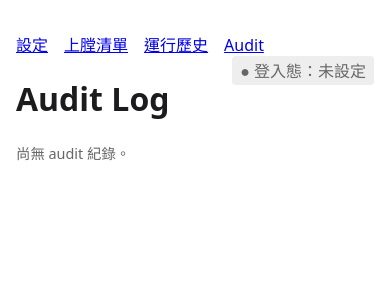
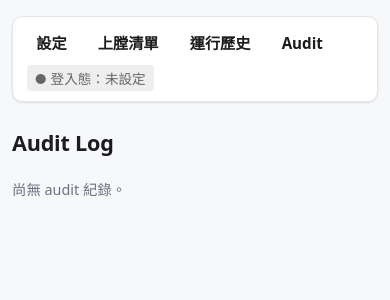
Before and after one commit to redredchen02-rgb/local-crawl-post-factory, a FastAPI app: page /audit in a window 390 px wide. Shown: the top 300 px of the page. Run offline with FastAPI, Linux system fonts and the light colour scheme.

Commit message:
feat(webui): extract stylesheet and redesign UI
Move inline styles to webui/static/app.css with a cleaner design language
(system fonts, single accent, cards, status pills, mobile-responsive nav/tables).
Add app.css reachability test.

```diff
--- /dev/null
+++ b/webui/static/app.css
@@ -0,0 +1,144 @@
+/* local-crawl-post-factory WebUI — single-user local tool.
+   Design language: system fonts, one accent, neutral grays, clear hierarchy,
+   mobile-friendly. Zero build, no UI framework. */
+
+:root {
+  --accent: #2563eb;
+  --accent-weak: #eff4ff;
+  --ink: #1c1c1e;
+  --muted: #6b7280;
+  --line: #e3e5e8;
+  --bg: #f7f8fa;
+  --card: #ffffff;
+  --ok: #0a7d32;
+  --ok-weak: #e7f6ec;
+  --error: #b00020;
+  --error-weak: #fdeaec;
+  --pending: #9a6700;
+  --pending-weak: #fdf3da;
+  --radius: 10px;
+  --shadow: 0 1px 2px rgba(16, 24, 40, .04), 0 1px 3px rgba(16, 24, 40, .06);
+}
+
+* { box-sizing: border-box; }
+
+body {
+  font-family: system-ui, -apple-system, "Segoe UI", "PingFang TC", "Microsoft JhengHei", sans-serif;
+  max-width: 860px;
+  margin: 0 auto;
+  padding: 1.5rem 1rem 4rem;
+  color: var(--ink);
+  background: var(--bg);
+  line-height: 1.55;
+  -webkit-font-smoothing: antialiased;
+}
+
+/* ---- nav ---- */
+nav {
+  display: flex;
+  flex-wrap: wrap;
+  align-items: center;
+  gap: .25rem .75rem;
+  padding: .6rem .85rem;
+  margin-bottom: 1.5rem;
+  background: var(--card);
+  border: 1px solid var(--line);
+  border-radius: var(--radius);
+  box-shadow: var(--shadow);
+}
+nav a {
+  color: var(--ink);
+  text-decoration: none;
+  font-weight: 600;
+  padding: .35rem .6rem;
+  border-radius: 7px;
+  font-size: .95rem;
+}
+nav a:hover { background: var(--accent-weak); color: var(--accent); }
+nav .auth-light { margin-left: auto; font-size: .85rem; color: var(--muted); }
+
+/* ---- headings & text ---- */
+h1 { font-size: 1.6rem; margin: .25rem 0 1.25rem; letter-spacing: -.01em; }
+h2 { font-size: 1.15rem; margin: 1.75rem 0 .5rem; }
+a { color: var(--accent); }
+.hint { color: var(--muted); font-size: .9rem; }
+.error { color: var(--error); }
+.ok { color: var(--ok); }
+
+/* status banners (saved / errors returned as fragments) */
+p.ok, p.error {
+  padding: .6rem .85rem;
+  border-radius: 8px;
+  font-weight: 500;
+}
+p.ok { background: var(--ok-weak); }
+p.error { background: var(--error-weak); }
+
+/* ---- forms ---- */
+form { background: var(--card); border: 1px solid var(--line); border-radius: var(--radius);
+       padding: 1rem 1.15rem; box-shadow: var(--shadow); }
+label { display: block; margin: .85rem 0 .3rem; font-weight: 600; font-size: .92rem; }
+label:first-child { margin-top: 0; }
+input[type=text], select {
+  width: 100%; padding: .55rem .65rem; font: inherit; color: var(--ink);
+  background: #fff; border: 1px solid var(--line); border-radius: 8px;
+}
+input[type=text]:focus, select:focus {
+  outline: none; border-color: var(--accent); box-shadow: 0 0 0 3px var(--accent-weak);
+}
+
+/* ---- buttons ---- */
+button {
+  font: inherit; font-weight: 600; cursor: pointer;
+  padding: .55rem 1.1rem; margin-top: 1rem;
+  color: #fff; background: var(--accent);
+  border: 1px solid var(--accent); border-radius: 8px;
+}
+button:hover { filter: brightness(.95); }
+button.secondary { color: var(--ink); background: #fff; border-color: var(--line); }
+button.secondary:hover { background: var(--bg); filter: none; }
+button.danger { color: var(--error); background: #fff; border-color: var(--error); }
+button.danger:hover { background: var(--error-weak); filter: none; }
+
+/* ---- tables ---- */
+.table-wrap { overflow-x: auto; -webkit-overflow-scrolling: touch; }
+table {
+  border-collapse: collapse; width: 100%; margin-top: 1rem;
+  background: var(--card); border: 1px solid var(--line);
+  border-radius: var(--radius); overflow: hidden; box-shadow: var(--shadow);
+}
+th, td { padding: .6rem .75rem; text-align: left; border-bottom: 1px solid var(--line); }
+th { background: var(--bg); font-size: .82rem; text-transform: uppercase; letter-spacing: .03em; color: var(--muted); }
+tr:last-child td { border-bottom: none; }
+tbody tr:hover { background: var(--accent-weak); }
+
+/* status pills */
+.pill { display: inline-block; padding: .15rem .55rem; border-radius: 999px;
+        font-size: .8rem; font-weight: 600; background: var(--bg); color: var(--muted); }
+.pill.draft_verified, .pill.ok { background: var(--ok-weak); color: var(--ok); }
+.pill.error, .pill.failed { background: var(--error-weak); color: var(--error); }
+.pill.draft, .pill.pending { background: var(--pending-weak); color: var(--pending); }
+
+/* ---- code / preview blocks ---- */
+pre {
+  white-space: pre-wrap; word-break: break-word;
+  background: #0f172a; color: #e2e8f0;
+  padding: 1rem; border-radius: 8px; font-size: .85rem; line-height: 1.5;
+  overflow-x: auto;
+}
+.preview { background: var(--card); color: var(--ink); border: 1px solid var(--line); }
+code { background: var(--bg); padding: .1rem .35rem; border-radius: 5px; font-size: .9em; }
+
+img { border-radius: 8px; }
+hr { border: none; border-top: 1px solid var(--line); margin: 1.75rem 0; }
+
+/* toolbar above package list */
+.toolbar { display: flex; flex-wrap: wrap; gap: .6rem; align-items: center; margin: 1rem 0 .25rem; }
+.toolbar input[type=text] { flex: 1 1 12rem; width: auto; margin: 0; }
+.toolbar select { width: auto; margin: 0; }
+
+@media (max-width: 600px) {
+  body { padding: 1rem .75rem 3rem; }
+  h1 { font-size: 1.35rem; }
+  nav .auth-light { margin-left: 0; flex-basis: 100%; }
+}
--- a/webui/templates/audit.html
+++ b/webui/templates/audit.html
@@ -4,17 +4,19 @@
 {% if not lines %}
   <p class="hint">尚無 audit 紀錄。</p>
 {% else %}
+  <div class="table-wrap">
   <table>
     <thead><tr><th>ts</th><th>stage</th><th>post_id</th><th>status</th><th>其他</th></tr></thead>
     <tbody>
     {% for e in lines %}
       <tr{% if e.status == 'error' %} class="error"{% endif %}>
         <td>{{ e.ts }}</td><td>{{ e.stage }}</td><td>{{ e.post_id or '' }}</td>
-        <td>{{ e.status }}</td>
+        <td><span class="pill {{ e.status }}">{{ e.status }}</span></td>
         <td>{{ e.error or e.draft_url or e.published_url or '' }}</td>
       </tr>
     {% endfor %}
     </tbody>
   </table>
+  </div>
 {% endif %}
 {% endblock %}
--- a/webui/templates/base.html
+++ b/webui/templates/base.html
@@ -4,24 +4,13 @@
   <meta charset="utf-8">
   <meta name="viewport" content="width=device-width, initial-scale=1">
   <title>local-crawl-post-factory</title>
+  <link rel="stylesheet" href="/static/app.css">
   <script src="/static/htmx.min.js"></script>
-  <style>
-    body { font-family: system-ui, sans-serif; max-width: 820px; margin: 2rem auto; padding: 0 1rem; color: #1c1c1e; }
-    nav a { margin-right: 1rem; }
-    label { display: block; margin: .75rem 0 .25rem; font-weight: 600; }
-    input[type=text] { width: 100%; padding: .5rem; box-sizing: border-box; }
-    button { padding: .5rem 1rem; margin-top: 1rem; cursor: pointer; }
-    .error { color: #b00020; }
-    .ok { color: #0a7d32; }
-    table { border-collapse: collapse; width: 100%; margin-top: 1rem; }
-    th, td { border: 1px solid #ddd; padding: .5rem; text-align: left; }
-    .hint { color: #666; font-size: .9rem; }
-  </style>
 </head>
 <body>
   <nav>
     <a href="/settings">設定</a><a href="/packages">上膛清單</a><a href="/history">運行歷史</a><a href="/audit">Audit</a>
-    <span style="float:right" hx-get="/auth-status" hx-trigger="load, every 10s" hx-swap="innerHTML">登入態：…</span>
+    <span class="auth-light" hx-get="/auth-status" hx-trigger="load, every 10s" hx-swap="innerHTML">登入態：…</span>
   </nav>
   <h1>{% block heading %}{% endblock %}</h1>
   {% block content %}{% endblock %}
--- a/webui/templates/history.html
+++ b/webui/templates/history.html
@@ -4,16 +4,18 @@
 {% if not runs %}
   <p class="hint">尚無運行紀錄。</p>
 {% else %}
+  <div class="table-wrap">
   <table>
     <thead><tr><th>時間</th><th>階段</th><th>post_id</th><th>結果</th><th>細節</th></tr></thead>
     <tbody>
     {% for r in runs %}
       <tr{% if r.status == 'failed' %} class="error"{% endif %}>
         <td>{{ r.ts }}</td><td>{{ r.stage }}</td><td>{{ r.post_id or '' }}</td>
-        <td>{{ r.status }}</td><td>{{ r.error or r.detail or '' }}</td>
+        <td><span class="pill {{ r.status }}">{{ r.status }}</span></td><td>{{ r.error or r.detail or '' }}</td>
       </tr>
     {% endfor %}
     </tbody>
   </table>
+  </div>
 {% endif %}
 {% endblock %}
```
Also changed, not shown: tests/test_webui_app.py (+11 -0 lines), webui/templates/detail.html (+5 -5 lines).
